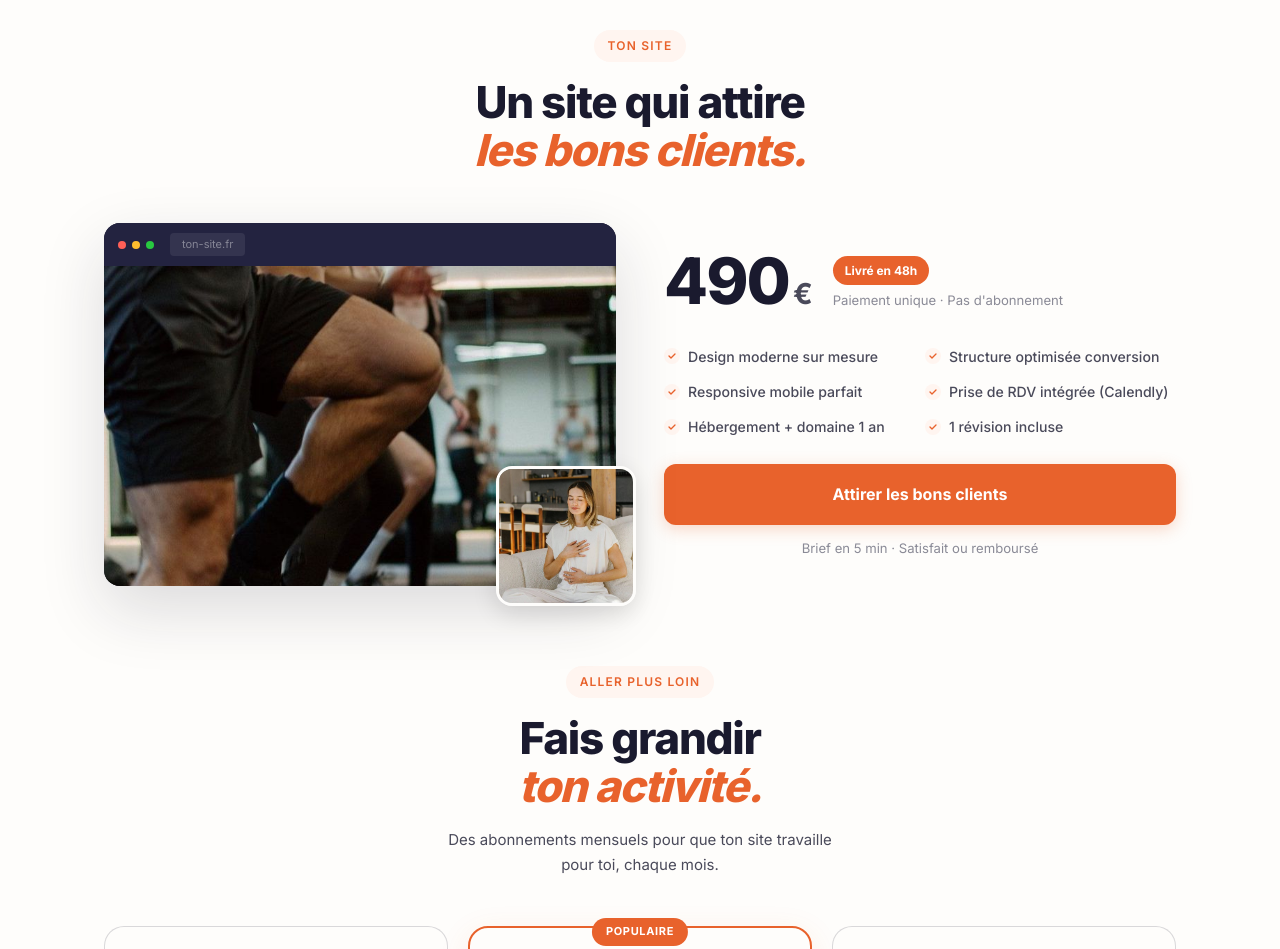
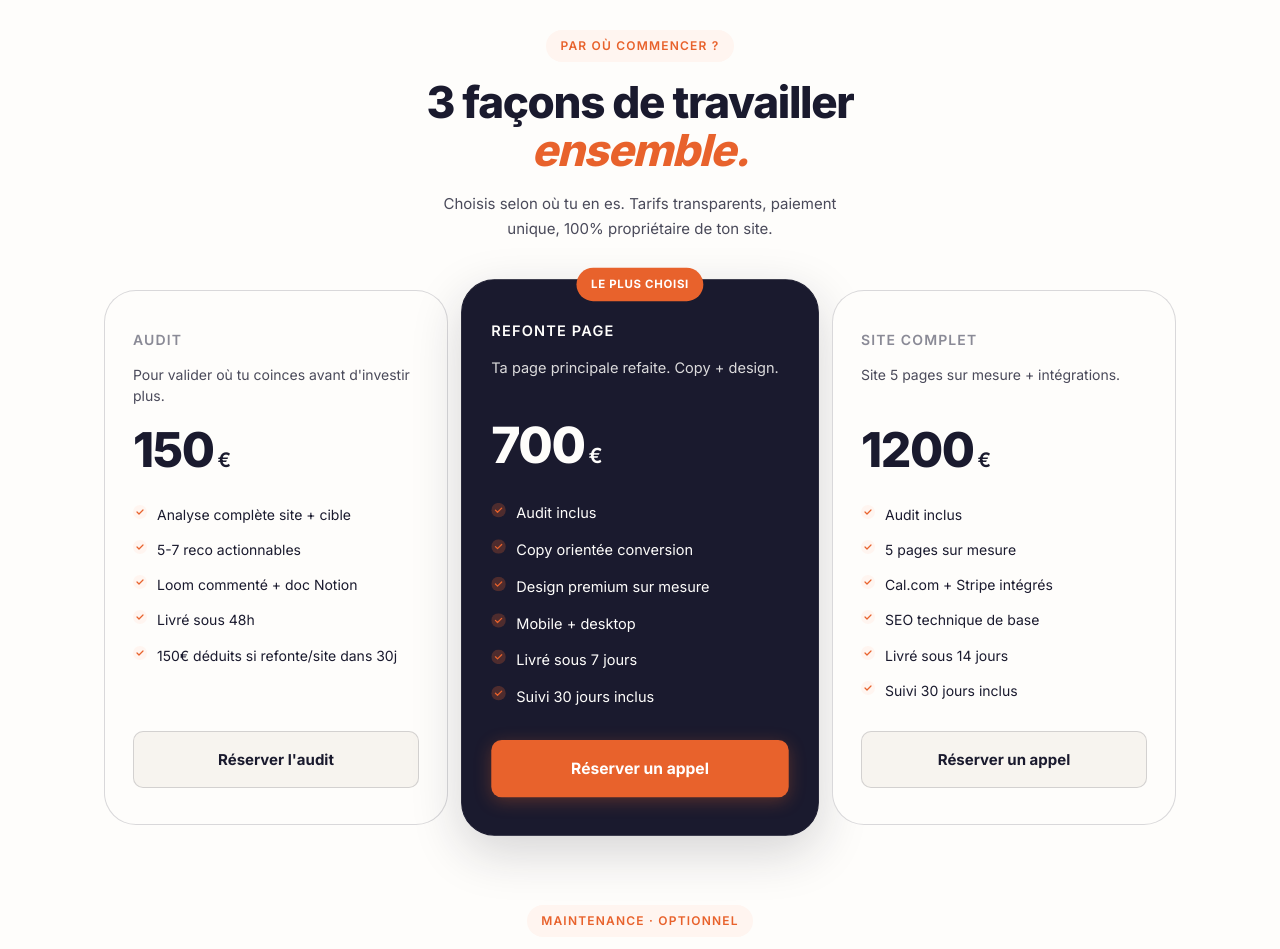
Before and after one commit to claudebestie/lancio, an Astro site: page / in a window 1280 px wide. Shown: the part 2840-3789 px from the top of the page. Built offline with nearby package versions, Linux system fonts and the light colour scheme; Astro itself is replaced by a stand-in of ours.

Commit message:
feat: home pricing alignée sur 3-tier services + AuditCTA framing hésitation
Pricing.astro :
- Suppression du site express 490€/48h (incohérent avec le pitch coach premium)
- Nouvelle section "Par où commencer ?" avec 3 cards : Audit 150 / Refonte 700 / Site 1200
- Cohérent avec LP /coach pour message unifié
- Refonte 700 mise en highlight (Le plus choisi)
- Abos section : intro clarifiée "À souscrire APRÈS la livraison du site"

AuditCTA.astro :
- Pivot framing : de "alternative plus léger" vers "tu hésites à investir 700€+ ?"
- Ajout offre crédit : 150€ déduits si refonte/site dans 30j (push upsell)
- Bullet final : "Crédité à 100% si tu continues sous 30j"

Co-Authored-By: Claude Opus 4.7 (1M context) <noreply@anthropic.com>

```diff
--- a/src/components/AuditCTA.astro
+++ b/src/components/AuditCTA.astro
@@ -9,25 +9,25 @@ const CAL_LINK = "https://cal.eu/lancio/audit-lancio-30-min";
   <div class="container">
     <div class="audit-card">
 
-      <div class="audit-badge">Alternative · plus léger</div>
+      <div class="audit-badge">Tu hésites ?</div>
 
-      <h2 class="audit-h">Pas encore prêt(e) pour un site complet ?</h2>
+      <h2 class="audit-h">Pas envie d'investir 700€+ sans être sûre ?</h2>
       <p class="audit-sub">
-        Commence par un <strong>audit conversion</strong>. Je passe ton site au crible et te livre <strong>5-7 reco actionnables</strong> en Loom commenté + doc Notion. Livré sous 48h.
+        Teste-moi d'abord avec un audit à 150€. <strong>Si tu prends une refonte ou un site dans les 30 jours, les 150€ sont déduits du tarif.</strong> Tu ne payes l'audit que si tu décides de t'arrêter là.
       </p>
 
       <div class="audit-bullets">
         <div class="audit-bullet">
           <svg width="18" height="18" viewBox="0 0 24 24" fill="none" stroke="currentColor" stroke-width="2.2" stroke-linecap="round" stroke-linejoin="round"><polyline points="20 6 9 17 4 12"/></svg>
-          Analyse copy + UX + structure
+          5-7 reco actionnables sur ton site
         </div>
         <div class="audit-bullet">
           <svg width="18" height="18" viewBox="0 0 24 24" fill="none" stroke="currentColor" stroke-width="2.2" stroke-linecap="round" stroke-linejoin="round"><polyline points="20 6 9 17 4 12"/></svg>
-          5-7 reformulations prêtes à coller
+          Loom commenté · doc Notion · livré 48h
         </div>
         <div class="audit-bullet">
           <svg width="18" height="18" viewBox="0 0 24 24" fill="none" stroke="currentColor" stroke-width="2.2" stroke-linecap="round" stroke-linejoin="round"><polyline points="20 6 9 17 4 12"/></svg>
-          Loom commenté · doc Notion · 48h
+          Crédité à 100% si tu continues avec moi sous 30j
         </div>
       </div>
 
--- a/src/components/Pricing.astro
+++ b/src/components/Pricing.astro
@@ -1,11 +1,63 @@
 ---
-const siteFeatures = [
-  "Design moderne sur mesure",
-  "Structure optimisée conversion",
-  "Responsive mobile parfait",
-  "Prise de RDV intégrée (Calendly)",
-  "Hébergement + domaine 1 an",
-  "1 révision incluse",
+const STRIPE_AUDIT = "https://buy.stripe.com/eVqeVd6Vjdsz64c7Mj4Ja0h";
+const STRIPE_REFONTE = "https://buy.stripe.com/00w8wP4Nb2NVdwEfeL4Ja0k";
+const STRIPE_SITE = "https://buy.stripe.com/cNi9ATbbzgELfEM1nV4Ja0l";
+const CAL_LINK = "https://cal.eu/lancio/discovery-call-15-min";
+
+const services = [
+  {
+    name: "Audit",
+    desc: "Pour valider où tu coinces avant d'investir plus.",
+    price: "150",
+    unit: "€",
+    badge: null,
+    features: [
+      "Analyse complète site + cible",
+      "5-7 reco actionnables",
+      "Loom commenté + doc Notion",
+      "Livré sous 48h",
+      "150€ déduits si refonte/site dans 30j",
+    ],
+    cta: "Réserver l'audit",
+    href: STRIPE_AUDIT,
+    highlight: false,
+  },
+  {
+    name: "Refonte page",
+    desc: "Ta page principale refaite. Copy + design.",
+    price: "700",
+    unit: "€",
+    badge: "Le plus choisi",
+    features: [
+      "Audit inclus",
+      "Copy orientée conversion",
+      "Design premium sur mesure",
+      "Mobile + desktop",
+      "Livré sous 7 jours",
+      "Suivi 30 jours inclus",
+    ],
+    cta: "Réserver un appel",
+    href: CAL_LINK,
+    highlight: true,
+  },
+  {
+    name: "Site complet",
+    desc: "Site 5 pages sur mesure + intégrations.",
+    price: "1200",
+    unit: "€",
+    badge: null,
+    features: [
+      "Audit inclus",
+      "5 pages sur mesure",
+      "Cal.com + Stripe intégrés",
+      "SEO technique de base",
+      "Livré sous 14 jours",
+      "Suivi 30 jours inclus",
+    ],
+    cta: "Réserver un appel",
+    href: CAL_LINK,
+    highlight: false,
+  },
 ];
 
 const abonnements = [
@@ -53,58 +105,43 @@ const abonnements = [
 <section class="pricing section-pad" id="pricing">
   <div class="container">
 
-    <!-- ═══ PARTIE 1 : LE SITE ═══ -->
+    <!-- ═══ PARTIE 1 : SERVICES (3 tiers) ═══ -->
     <div class="section-header">
-      <div class="section-tag">Ton site</div>
-      <h2 class="section-h2">Un site qui attire<br/><em>les bons clients.</em></h2>
+      <div class="section-tag">Par où commencer ?</div>
+      <h2 class="section-h2">3 façons de travailler<br/><em>ensemble.</em></h2>
+      <p class="section-sub">Choisis selon où tu en es. Tarifs transparents, paiement unique, 100% propriétaire de ton site.</p>
     </div>
 
-    <div class="site-block">
-      <div class="site-visual">
-        <div class="site-mockup">
-          <div class="mockup-bar">
-            <span class="dot dot-red"></span>
-            <span class="dot dot-yellow"></span>
-            <span class="dot dot-green"></span>
-            <span class="mockup-url">ton-site.fr</span>
+    <div class="services-grid">
+      {services.map(s => (
+        <div class={`service-card ${s.highlight ? 'service-highlight' : ''}`}>
+          {s.badge && <div class="service-badge">{s.badge}</div>}
+          <div class="service-name">{s.name}</div>
+          <div class="service-desc">{s.desc}</div>
+          <div class="service-price">
+            <span class="service-amount">{s.price}</span>
+            <span class="service-unit">{s.unit}</span>
           </div>
-          <div class="mockup-screen">
-            <img src="/secteurs/coach1.jpg" alt="Exemple de site de coach livré par Lancio" loading="lazy" width="600" height="375" />
+          <div class="service-features">
+            {s.features.map(f => (
+              <div class="service-feature">
+                <svg width="14" height="14" viewBox="0 0 14 14" fill="none"><circle cx="7" cy="7" r="7" fill="var(--accent-pale)"/><path d="M4 7l2 2 4-4" stroke="var(--accent)" stroke-width="1.2" stroke-linecap="round" stroke-linejoin="round"/></svg>
+                <span>{f}</span>
+              </div>
+            ))}
           </div>
+          <a href={s.href} class={`service-cta ${s.highlight ? 'service-cta-primary' : 'service-cta-secondary'}`} target="_blank" rel="noopener">
+            {s.cta}
+          </a>
         </div>
-        <div class="site-float">
-          <img src="/secteurs/30e1d910a21275bd2287866771b56233.jpg" alt="Coach de vie — site Lancio" loading="lazy" class="float-img" />
-        </div>
-      </div>
-      <div class="site-info">
-        <div class="site-price-row">
-          <div class="site-price">
-            <span class="site-amount">490</span>
-            <span class="site-currency">€</span>
-          </div>
-          <div class="site-delivery">
-            <span class="delivery-badge">Livré en 48h</span>
-            <span class="delivery-note">Paiement unique · Pas d'abonnement</span>
-          </div>
-        </div>
-        <div class="site-features">
-          {siteFeatures.map(f => (
-            <div class="site-feature">
-              <svg width="16" height="16" viewBox="0 0 16 16" fill="none"><circle cx="8" cy="8" r="8" fill="var(--accent-pale)"/><path d="M5 8l2 2 4-4" stroke="var(--accent)" stroke-width="1.3" stroke-linecap="round" stroke-linejoin="round"/></svg>
-              <span>{f}</span>
-            </div>
-          ))}
-        </div>
-        <a href="#commander" class="site-cta">Attirer les bons clients</a>
-        <div class="site-note">Brief en 5 min · Satisfait ou remboursé</div>
-      </div>
+      ))}
     </div>
 
     <!-- ═══ PARTIE 2 : ABONNEMENTS ═══ -->
     <div class="section-header abo-header">
-      <div class="section-tag">Aller plus loin</div>
+      <div class="section-tag">Maintenance · optionnel</div>
       <h2 class="section-h2">Fais grandir<br/><em>ton activité.</em></h2>
-      <p class="section-sub">Des abonnements mensuels pour que ton site travaille pour toi, chaque mois.</p>
+      <p class="section-sub"><strong>À souscrire après la livraison de ton site.</strong> Pour que ton site continue à travailler pour toi, chaque mois.</p>
     </div>
 
     <div class="abo-grid">
@@ -133,13 +170,136 @@ const abonnements = [
     </div>
 
     <div class="pricing-note-wrap">
-      <p class="pricing-note">Les abonnements nécessitent le site pro (490€). Sans engagement, résiliable à tout moment.</p>
+      <p class="pricing-note">Les abonnements sont disponibles après la livraison de ton site. Sans engagement, résiliable à tout moment.</p>
     </div>
 
   </div>
 </section>
 
 <style>
+/* ═══ SERVICES 3-TIER (NEW) ═══ */
+.services-grid {
+  display: grid;
+  grid-template-columns: repeat(3, 1fr);
+  gap: 20px;
+  align-items: stretch;
+  margin-bottom: 80px;
+}
+.service-card {
+  background: var(--white);
+  border: 1px solid var(--border-strong);
+  border-radius: var(--radius-xl);
+  padding: 36px 28px;
+  display: flex;
+  flex-direction: column;
+  position: relative;
+}
+.service-highlight {
+  background: var(--text-primary);
+  color: var(--white);
+  border-color: var(--text-primary);
+  transform: scale(1.04);
+  box-shadow: 0 16px 48px rgba(26,26,46,0.18);
+}
+.service-highlight .service-name,
+.service-highlight .service-desc,
+.service-highlight .service-amount,
+.service-highlight .service-unit,
+.service-highlight .service-feature span { color: var(--white); }
+.service-highlight .service-desc { opacity: 0.85; }
+
+.service-badge {
+  position: absolute;
+  top: -12px;
+  left: 50%;
+  transform: translateX(-50%);
+  background: var(--accent);
+  color: #fff;
+  font-size: 11px;
+  font-weight: 700;
+  letter-spacing: 0.06em;
+  text-transform: uppercase;
+  padding: 6px 14px;
+  border-radius: 999px;
+}
+.service-name {
+  font-size: 14px;
+  font-weight: 600;
+  text-transform: uppercase;
+  letter-spacing: 0.08em;
+  color: var(--text-muted);
+  margin-bottom: 12px;
+}
+.service-desc {
+  font-size: 14px;
+  color: var(--text-secondary);
+  line-height: 1.5;
+  margin-bottom: 20px;
+  min-height: 42px;
+}
+.service-price {
+  display: flex;
+  align-items: baseline;
+  gap: 4px;
+  margin-bottom: 24px;
+}
+.service-amount {
+  font-family: var(--font-display);
+  font-size: 48px;
+  font-weight: 800;
+  letter-spacing: -0.03em;
+  line-height: 1;
+  color: var(--text-primary);
+}
+.service-unit {
+  font-size: 20px;
+  font-weight: 600;
+  color: var(--text-primary);
+}
+.service-features {
+  display: flex;
+  flex-direction: column;
+  gap: 10px;
+  margin-bottom: 28px;
+  flex-grow: 1;
+}
+.service-feature {
+  display: flex;
+  align-items: flex-start;
+  gap: 10px;
+  font-size: 14px;
+}
+.service-feature svg { flex-shrink: 0; margin-top: 3px; }
+.service-highlight .service-feature svg circle { fill: rgba(232,98,44,0.25); }
+
+.service-cta {
+  display: block;
+  text-align: center;
+  padding: 14px 20px;
+  border-radius: 10px;
+  font-weight: 700;
+  font-size: 15px;
+  transition: transform 0.15s ease;
+}
+.service-cta:hover { transform: translateY(-1px); }
+.service-cta-primary {
+  background: var(--accent);
+  color: #fff;
+  box-shadow: 0 4px 16px rgba(232,98,44,0.3);
+}
+.service-cta-secondary {
+  background: var(--cream);
+  color: var(--text-primary);
+  border: 1px solid var(--border-strong);
+}
+
+@media (max-width: 900px) {
+  .services-grid { grid-template-columns: 1fr; gap: 16px; margin-bottom: 56px; }
+  .service-highlight { transform: none; }
+  .service-desc { min-height: auto; }
+}
+
+/* ═══ LEGACY (site-block, now unused but kept for safety) ═══ */
 .section-header { text-align: center; }
 .section-tag {
   display: inline-block; font-size: 12px; font-weight: 600;
```
